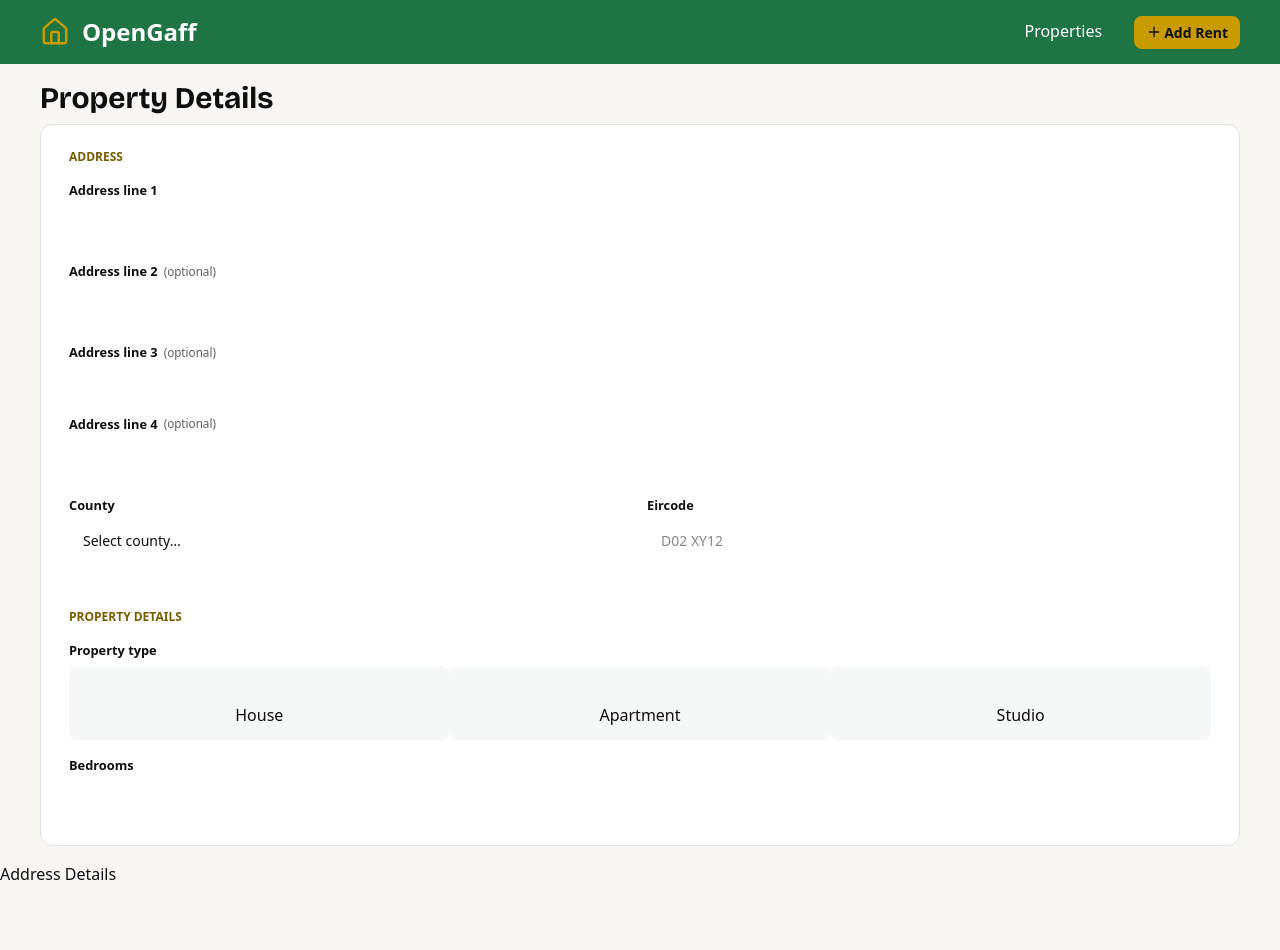
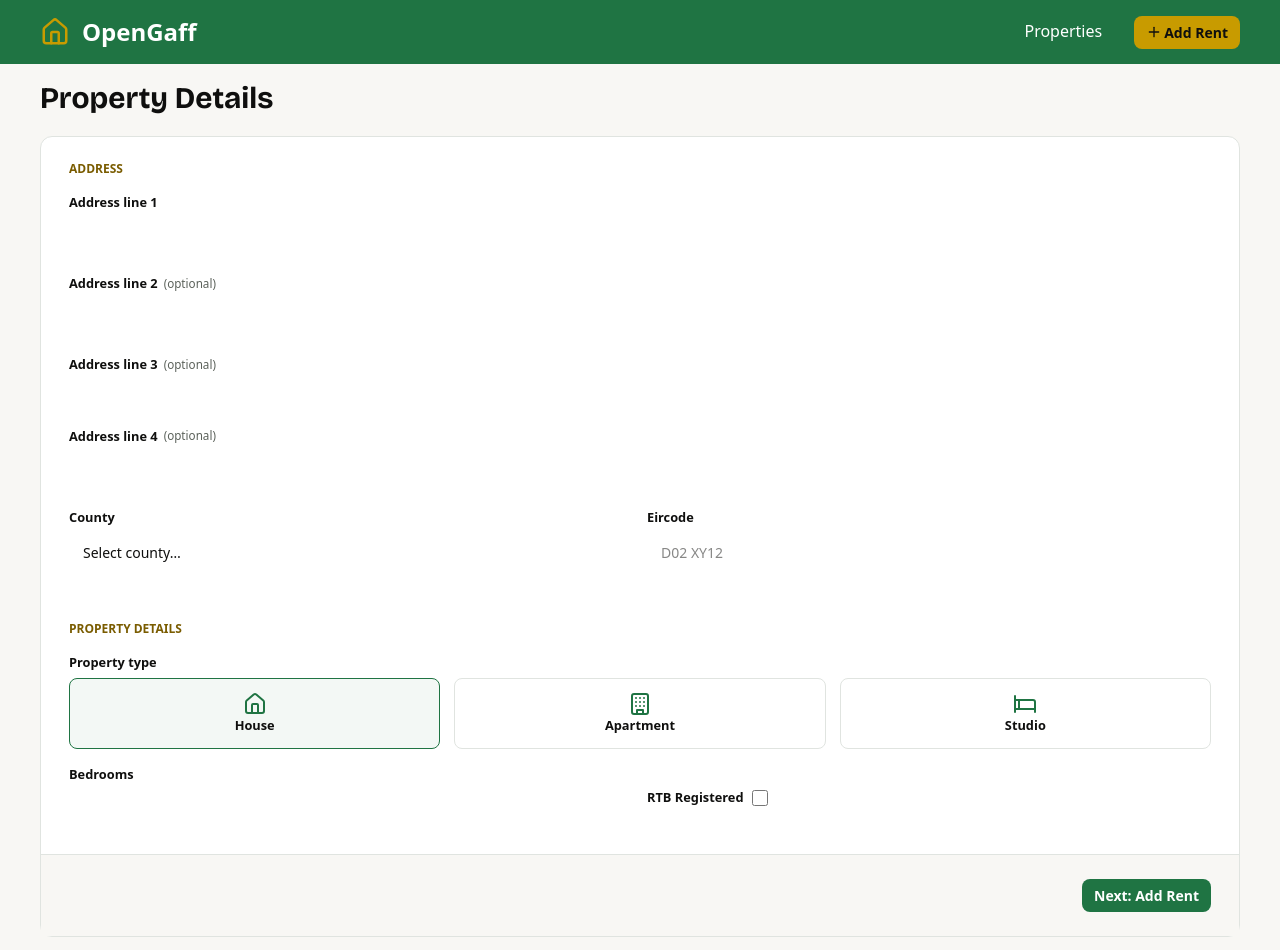
Before and after one commit to gbss91/open-gaff, a Next.js app: page /new in a window 1280 px wide. Shown: the top 950 px of the page. Before the commit the page ends 886 px from the top, so only its background shows below. Built offline with nearby package versions, Linux system fonts and the light colour scheme.

Commit message:
✅ Add form footer

```diff
--- a/src/app/new/page.tsx
+++ b/src/app/new/page.tsx
@@ -1,41 +1,54 @@
 "use client";
 import PropertyForm from "@/components/forms/PropertyForm";
 import { Property } from "@/types";
+import { useSearchParams } from "next/navigation";
 import { useState } from "react";
 
 type Step = "search" | "property" | "rent";
 
 export default function NewPage() {
+  const searchParams = useSearchParams();
+
   const [newPropertyData, setNewPropertyData] = useState<Property>();
-  const [step, setStep] = useState<Step>("search");
+  const [step, setStep] = useState<Step>("property");
 
   const handlePropertySubmit = (e: React.SubmitEvent<HTMLFormElement>) => {
     e.preventDefault();
     const formData = new FormData(e.currentTarget);
 
-    // setNewPropertyData({
-    //   address1: formData.get("address1"),
-    //   address2: formData.get("address2"),
-    //   address3: formData.get("address3"),
-    //   address4: formData.get("address4"),
-    //   county: formData.get("county"),
-    //   eircode: formData.get("eircode"),
-    //   bedroomNo: formData.get("bedroomNo"),
-    //   type: formData.get("type"),
-    //   isRegistered: formData.get("isRegistered"),
-    // });
+    setNewPropertyData({
+      address1: formData.get("address1") as string,
+      address2: formData.get("address2") as string,
+      address3: formData.get("address3") as string,
+      address4: formData.get("address4") as string,
+      county: formData.get("county") as string,
+      eircode: formData.get("eircode") as string,
+      bedroomNo: Number(formData.get("bedroomNo")),
+      type: formData.get("type") as string,
+      isRegistered: formData.has("isRegistered"),
+    });
     setStep("rent");
   };
 
   return (
     <main className="flex-1 flex flex-col">
-      <section className="py-4 px-main">
-        <h2 className="form-title text-3xl font-bold pb-2">Property Details</h2>
-        <PropertyForm onSubmit={handlePropertySubmit} />
-      </section>
-      <section>
-        <h2>Address Details</h2>
-      </section>
+      {step === "property" && (
+        <section className="py-4 px-main">
+          <h2 className="form-title text-3xl font-bold pb-5">
+            Property Details
+          </h2>
+          <PropertyForm onSubmit={handlePropertySubmit} />
+        </section>
+      )}
+
+      {step === "rent" && (
+        <section className="py-4 px-main">
+          <h2 className="form-title text-3xl font-bold pb-2">
+            Address Details
+          </h2>
+          <PropertyForm onSubmit={handlePropertySubmit} />
+        </section>
+      )}
     </main>
   );
 }
--- a/src/components/forms/PropertyForm.tsx
+++ b/src/components/forms/PropertyForm.tsx
@@ -1,5 +1,7 @@
 "use client";
 import { Bed, Building, House } from "lucide-react";
+import { useState } from "react";
+import Button from "../ui/Button";
 import "./forms.css";
 
 const COUNTIES = [
@@ -31,11 +33,21 @@ const COUNTIES = [
   "Donegal",
 ];
 
+type PropertyType = "house" | "apartment" | "studio";
+
 type PropertyFormProps = {
   onSubmit: (e: React.SubmitEvent<HTMLFormElement>) => void;
 };
 
 const PropertyForm = ({ onSubmit }: PropertyFormProps) => {
+  const [selectedType, setSelectedType] = useState<PropertyType>("house");
+
+  const propertyTypes = [
+    { id: "house" as PropertyType, label: "House", icon: House },
+    { id: "apartment" as PropertyType, label: "Apartment", icon: Building },
+    { id: "studio" as PropertyType, label: "Studio", icon: Bed },
+  ];
+
   const formatEircode = (e: React.ChangeEvent<HTMLInputElement>) => {
     e.target.value = e.target.value.toUpperCase().replace(/[^A-Z0-9 ]/g, "");
   };
@@ -168,21 +180,22 @@ const PropertyForm = ({ onSubmit }: PropertyFormProps) => {
           >
             Property type
           </label>
-          <div className="grid grid-cols-3">
-            <div className="type-option selected">
-              <House color="stroke-light " />
-              <span className="type-label">House</span>
+          <div className="grid grid-cols-3 gap-3.5">
+            {propertyTypes.map(({ id, label, icon: Icon }) => (
+              <div
+                key={id}
+                onClick={() => setSelectedType(id)}
+                className={`type-option ${selectedType === id ? "selected" : ""}`}
+              >
+                <Icon className="stroke-primary" />
+                <span className="text-[0.8rem] font-semibold text-text-dark">
+                  {label}
+                </span>
               </div>
-            <div className="type-option selected">
-              <Building color="stroke-light " />
-              <span className="type-label">Apartment</span>
-            </div>
-            <div className="type-option selected">
-              <Bed color="stroke-light " />
-              <span className="">Studio</span>
+            ))}
           </div>
         </div>
-        </div>
+        <div className="grid grid-cols-2 items-center gap-3.5">
           <div className="flex flex-col gap-1.5">
             <label
               htmlFor="bedrooms"
@@ -197,6 +210,25 @@ const PropertyForm = ({ onSubmit }: PropertyFormProps) => {
               className="form-input w-full px-3.5 py-2.5 text-sm"
             />
           </div>
+          <div className="flex items-center gap-2">
+            <label
+              htmlFor="isRegistered"
+              className="text-[0.8rem] font-semibold text-text-dark"
+            >
+              RTB Registered
+            </label>
+            <input
+              id="isRegistered"
+              name="isRegistered"
+              type="checkbox"
+              value="true"
+              className="form-input w-4 h-4"
+            />
+          </div>
+        </div>
+      </div>
+      <div className="form-footer flex justify-end px-7 py-6 ">
+        <Button text="Next: Add Rent" testId="property-submit-btn" />
       </div>
     </form>
   );
--- a/src/components/forms/forms.css
+++ b/src/components/forms/forms.css
@@ -24,7 +24,7 @@
   }
 
   .type-option {
-    border: 1.5px solid var(--border);
+    border: 1.5px solid var(--color-border);
     border-radius: 8px;
     padding: 0.8rem 0.5rem;
     text-align: center;
@@ -44,6 +44,16 @@
 
   .type-option.selected {
     border-color: var(--color-primary);
-    background: rgba(58, 125, 85, 0.05);
+    background-color: color-mix(in oklab, var(--color-primary) 5%, transparent);
+  }
+
+  .type-option svg {
+    height: 24px;
+    width: 24px;
+  }
+
+  .form-footer {
+    background: var(--color-page-bg);
+    border-top: 1px solid var(--color-border);
   }
 }
--- a/src/types.ts
+++ b/src/types.ts
@@ -2,7 +2,7 @@
 export type ArrangementType = "whole_unit" | "private_room" | "shared_room";
 
 export type Property = {
-  id: number;
+  id?: number;
   address1: string;
   address2: string | null;
   address3: string | null;
```
Lines whose indentation alone changed are shown as unchanged.
